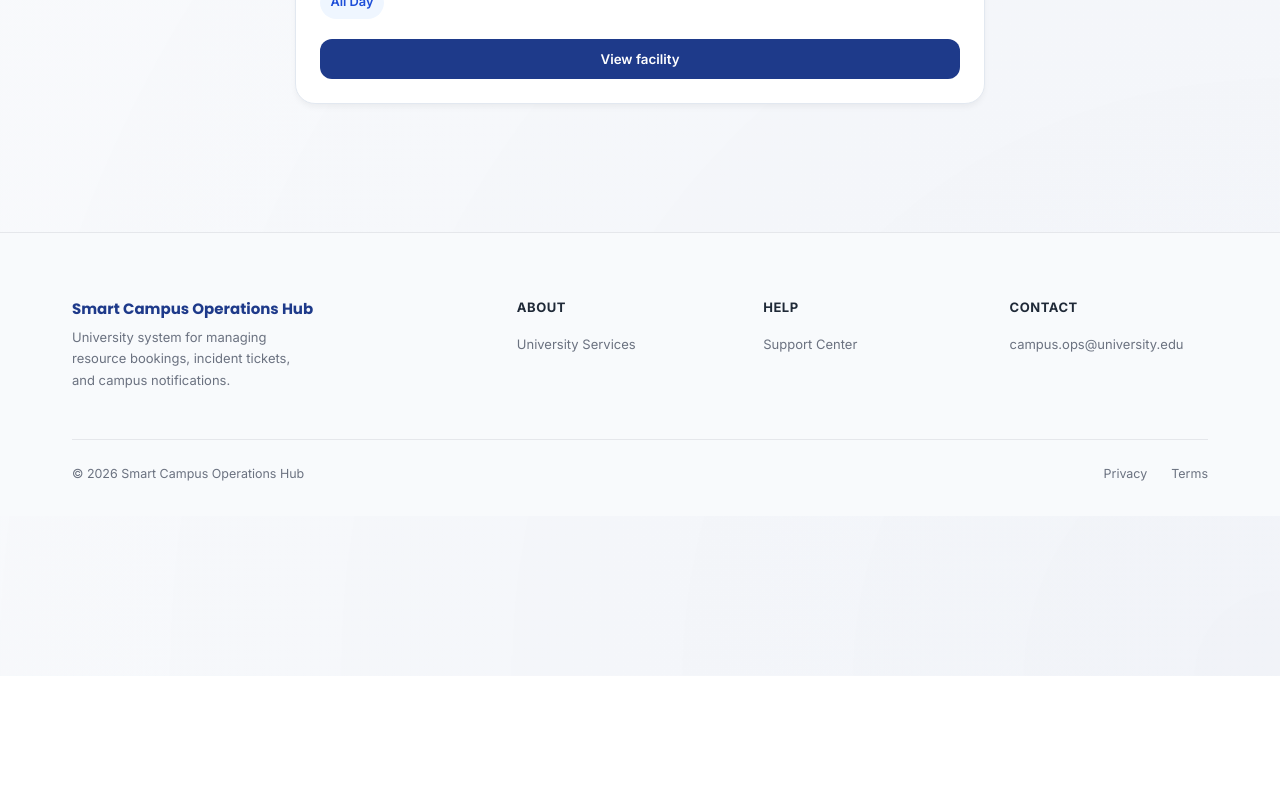
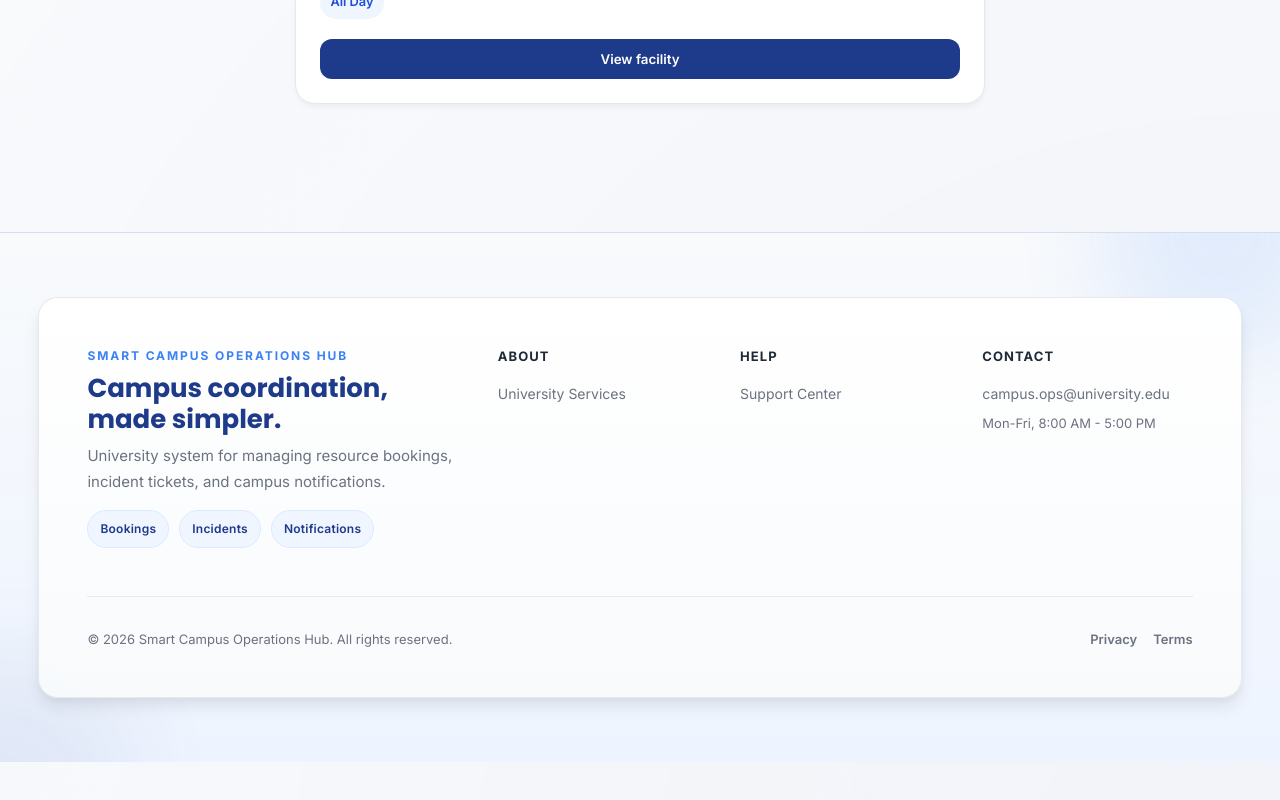
Before and after one commit to Surath-Gayanatha/it3030-paf-2026-smart-campus-group426, a React (Vite) app in the folder frontend/: page /resources in a window 1280 px wide. Shown: the part 3640-4440 px from the top of the page. Before the commit the page ends 4316 px from the top, so only its background shows below. Built offline with nearby package versions, Linux system fonts and the light colour scheme; no server answers.

Commit message:
Adjust footer layout

```diff
--- a/frontend/src/App.css
+++ b/frontend/src/App.css
@@ -573,80 +573,221 @@
 }
 
 /* ── Footer ── */
+.app-shell {
+  min-height: 100vh;
+  display: flex;
+  flex-direction: column;
+}
+
+.app-shell__content {
+  flex: 1;
+  display: flex;
+  flex-direction: column;
+}
+
+.home-page__main {
+  flex: 1;
+}
+
 .footer {
-  background-color: var(--color-surface);
-  border-top: 1px solid var(--color-border);
-  padding: var(--sp-8) 0 var(--sp-4);
+  position: relative;
+  overflow: hidden;
+  margin-top: auto;
+  padding: var(--sp-8) 0;
+  background: linear-gradient(180deg, #F8FAFC 0%, #EEF4FF 100%);
+  border-top: 1px solid rgba(30, 58, 138, 0.12);
+}
+
+.footer::before,
+.footer::after {
+  content: '';
+  position: absolute;
+  border-radius: 999px;
+  pointer-events: none;
+  filter: blur(48px);
+  opacity: 0.65;
+}
+
+.footer::before {
+  width: 240px;
+  height: 240px;
+  top: -120px;
+  right: -60px;
+  background: rgba(59, 130, 246, 0.18);
+}
+
+.footer::after {
+  width: 280px;
+  height: 280px;
+  left: -140px;
+  bottom: -170px;
+  background: rgba(30, 58, 138, 0.1);
+}
+
+.footer .container {
+  position: relative;
+  z-index: 1;
+  width: 100%;
+  max-width: none;
+  padding: 0 clamp(16px, 3vw, 40px);
+}
+
+.footer__panel {
+  position: relative;
+  overflow: hidden;
+  padding: clamp(24px, 4vw, 48px);
+  background: linear-gradient(180deg, rgba(255, 255, 255, 0.96) 0%, rgba(248, 250, 252, 0.96) 100%);
+  border: 1px solid rgba(229, 231, 235, 0.9);
+  border-radius: var(--radius-xl);
+  box-shadow: var(--shadow-lg);
+}
+
+.footer__panel::after {
+  content: '';
+  position: absolute;
+  inset: auto -18% -60px auto;
+  width: 200px;
+  height: 200px;
+  border-radius: 50%;
+  background: radial-gradient(circle, rgba(59, 130, 246, 0.16) 0%, rgba(59, 130, 246, 0) 72%);
+  pointer-events: none;
 }
 
 .footer__grid {
   display: grid;
-  grid-template-columns: 2fr 1fr 1fr 1fr;
-  gap: var(--sp-6);
+  grid-template-columns: minmax(0, 1.8fr) repeat(3, minmax(0, 1fr));
+  gap: var(--sp-4);
   margin-bottom: var(--sp-6);
+  align-items: start;
+}
+
+.footer__brand {
+  display: flex;
+  flex-direction: column;
+  gap: var(--sp-1);
+}
+
+.footer__eyebrow {
+  font-size: 0.75rem;
+  font-weight: 700;
+  letter-spacing: 0.16em;
+  text-transform: uppercase;
+  color: var(--color-accent);
 }
 
 .footer__brand-name {
   font-family: 'Poppins', sans-serif;
-  font-size: 0.9375rem;
+  font-size: 1.625rem;
   font-weight: 700;
   color: var(--color-primary);
-  margin-bottom: 6px;
+  line-height: 1.2;
+  max-width: 18ch;
 }
 
 .footer__brand-desc {
-  font-size: 0.8125rem;
+  font-size: 0.9375rem;
   color: var(--color-text-secondary);
-  line-height: 1.65;
-  max-width: 240px;
+  line-height: 1.7;
+  max-width: 380px;
+}
+
+.footer__chips {
+  display: flex;
+  flex-wrap: wrap;
+  gap: 10px;
+  margin-top: var(--sp-1);
+}
+
+.footer__chip {
+  display: inline-flex;
+  align-items: center;
+  padding: 8px 12px;
+  border-radius: 999px;
+  border: 1px solid #DBEAFE;
+  background: #EFF6FF;
+  color: var(--color-primary);
+  font-size: 0.75rem;
+  font-weight: 600;
+  letter-spacing: 0.02em;
+}
+
+.footer__column {
+  display: flex;
+  flex-direction: column;
+  gap: var(--sp-2);
 }
 
 .footer__col-title {
   font-size: 0.8125rem;
   font-weight: 700;
   color: var(--color-text-primary);
-  letter-spacing: 0.04em;
+  letter-spacing: 0.08em;
   text-transform: uppercase;
-  margin-bottom: var(--sp-2);
+  margin-bottom: 0;
 }
 
 .footer__links {
   display: flex;
   flex-direction: column;
-  gap: 10px;
+  gap: 8px;
 }
 
 .footer__link {
+  display: inline-flex;
+  width: fit-content;
+  font-size: 0.875rem;
+  color: var(--color-text-secondary);
+  transition: color 0.15s ease, transform 0.15s ease;
+}
+
+.footer__link:hover {
+  color: var(--color-primary);
+  transform: translateX(3px);
+}
+
+.footer__link:focus-visible,
+.footer__policy-link:focus-visible {
+  outline: 2px solid var(--color-accent);
+  outline-offset: 4px;
+  border-radius: 4px;
+}
+
+.footer__muted {
   font-size: 0.8125rem;
   color: var(--color-text-secondary);
-  transition: color 0.15s;
+  line-height: 1.6;
 }
-.footer__link:hover { color: var(--color-primary); }
 
 .footer__bottom {
   display: flex;
   align-items: center;
   justify-content: space-between;
-  padding-top: var(--sp-3);
-  border-top: 1px solid var(--color-border);
+  gap: var(--sp-2);
+  padding-top: var(--sp-4);
+  border-top: 1px solid rgba(229, 231, 235, 0.9);
 }
 
 .footer__copy {
-  font-size: 0.78rem;
+  font-size: 0.8125rem;
   color: var(--color-text-secondary);
 }
 
 .footer__policy-links {
   display: flex;
-  gap: var(--sp-3);
+  flex-wrap: wrap;
+  gap: var(--sp-2);
 }
 
 .footer__policy-link {
-  font-size: 0.78rem;
+  font-size: 0.8125rem;
+  font-weight: 600;
   color: var(--color-text-secondary);
-  transition: color 0.15s;
+  transition: color 0.15s ease;
 }
-.footer__policy-link:hover { color: var(--color-primary); }
+
+.footer__policy-link:hover {
+  color: var(--color-primary);
+}
 
 /* ── Responsive ── */
 @media (max-width: 1200px) {
@@ -761,6 +902,10 @@
     flex-direction: column;
     align-items: flex-start;
     gap: var(--sp-1);
+  }
+
+  .footer__panel {
+    padding: var(--sp-4);
   }
 }
 
--- a/frontend/src/App.jsx
+++ b/frontend/src/App.jsx
@@ -20,7 +20,7 @@ import FacilityDetail from './pages/FacilityDetail';
 const HomePage = () => {
   return (
     <>
-      <main>
+      <main className="home-page__main">
         <Hero />
         <QuickActions />
         <Features />
@@ -34,8 +34,9 @@ const HomePage = () => {
 function App() {
   return (
     <AuthProvider>
-      <div>
+      <div className="app-shell">
         <Navbar />
+        <div className="app-shell__content">
           <Routes>
             <Route path="/" element={<HomePage />} />
             <Route path="/resources" element={<Resources />} />
@@ -61,6 +62,7 @@ function App() {
             />
           </Routes>
         </div>
+      </div>
     </AuthProvider>
   );
 }
--- a/frontend/src/components/Footer.jsx
+++ b/frontend/src/components/Footer.jsx
@@ -2,41 +2,50 @@ const Footer = () => {
   return (
     <footer className="footer" aria-label="Footer">
       <div className="container">
+        <div className="footer__panel">
           <div className="footer__grid">
-          <div>
-            <p className="footer__brand-name">Smart Campus Operations Hub</p>
+            <div className="footer__brand">
+              <p className="footer__eyebrow">Smart Campus Operations Hub</p>
+              <p className="footer__brand-name">Campus coordination, made simpler.</p>
               <p className="footer__brand-desc">
                 University system for managing resource bookings, incident tickets, and campus notifications.
               </p>
+              <div className="footer__chips" aria-label="Core services">
+                <span className="footer__chip">Bookings</span>
+                <span className="footer__chip">Incidents</span>
+                <span className="footer__chip">Notifications</span>
+              </div>
             </div>
 
-          <div>
+            <div className="footer__column">
               <p className="footer__col-title">About</p>
               <div className="footer__links">
                 <a href="#" className="footer__link">University Services</a>
               </div>
             </div>
 
-          <div>
+            <div className="footer__column">
               <p className="footer__col-title">Help</p>
               <div className="footer__links">
                 <a href="#" className="footer__link">Support Center</a>
               </div>
             </div>
 
-          <div>
+            <div className="footer__column">
               <p className="footer__col-title">Contact</p>
               <div className="footer__links">
                 <a href="mailto:campus.ops@university.edu" className="footer__link">campus.ops@university.edu</a>
+                <span className="footer__muted">Mon-Fri, 8:00 AM - 5:00 PM</span>
               </div>
             </div>
           </div>
 
           <div className="footer__bottom">
-          <p className="footer__copy">© 2026 Smart Campus Operations Hub</p>
+            <p className="footer__copy">© 2026 Smart Campus Operations Hub. All rights reserved.</p>
             <div className="footer__policy-links">
               <a href="#" className="footer__policy-link">Privacy</a>
               <a href="#" className="footer__policy-link">Terms</a>
+            </div>
           </div>
         </div>
       </div>
```
Lines whose indentation alone changed are shown as unchanged.
